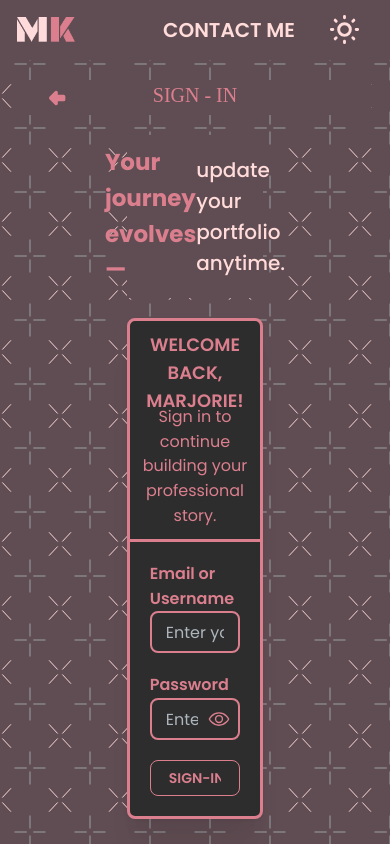
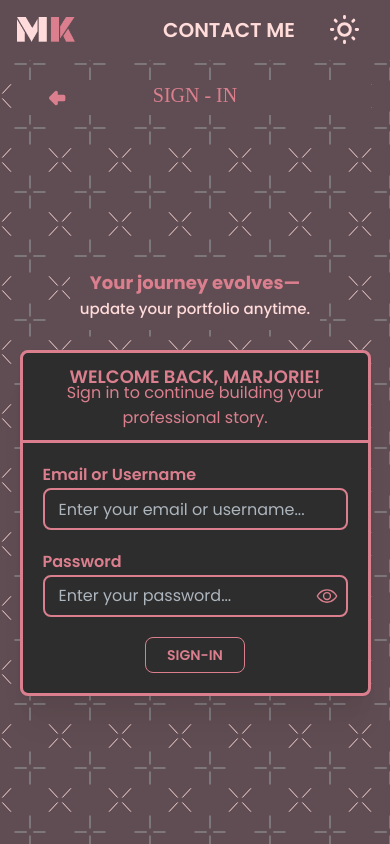
Before and after one commit to marjorie-portfolio/marjorie-portfolio-frontend, a React (Vite) app: page /sign-in in a window 390 px wide. Built offline with nearby package versions, Linux system fonts and the light colour scheme; no server answers; a web font is replaced by a local one.

Commit message:
modify login for mobile and add the visit recorder services and query

```diff
--- a/src/App.tsx
+++ b/src/App.tsx
@@ -1,9 +1,16 @@
+import { useEffect } from "react";
 import AppRoutes from "./routes";
 
 import { useRestoreSession } from "./hooks/useRestoreSession";
 
+import { useRecordVisit } from "./query/analytics";
+
 function App() {
   useRestoreSession();
+const recordVisit = useRecordVisit();
+  useEffect(() => {
+    recordVisit.mutate()
+  }, []);
 
   return <AppRoutes />;
 }
--- a/src/components/common/PageHeader.tsx
+++ b/src/components/common/PageHeader.tsx
@@ -22,6 +22,7 @@ export default function PageHeader({
   return (
     <Box w={"90%"} h={mobile? 35 : 70} pos="relative" bg={colors.bgBase} my={20}>
       {(
+        !hideBackButton &&
         <ActionIcon
           pos="absolute"
           left={15}
--- a/src/pages/sign-in/components/SignInDialog.tsx
+++ b/src/pages/sign-in/components/SignInDialog.tsx
@@ -18,7 +18,11 @@ import useAuthState from "../../../store/useAuthStore";
 
 import type { FetchUserRequest } from "../../../types/auth";
 
-export default function SignInDialog() {
+interface SignInDialogProps{
+  mobile: boolean
+}
+
+export default function SignInDialog({mobile}: SignInDialogProps) {
   const navigate = useNavigate()
   const { login } = useAuthState();
 
@@ -61,7 +65,7 @@ export default function SignInDialog() {
         style={{
           border: `3px solid ${colors.accPrimary}`,
         }}
-        w={"35%"}
+        w={mobile? "90%" : "35%"}
         bg={colors.bgHighlight}
         c={colors.accPrimary}
       >
--- a/src/pages/sign-in/components/SubTitle.tsx
+++ b/src/pages/sign-in/components/SubTitle.tsx
@@ -1,16 +1,36 @@
-import {Text, Flex} from "@mantine/core"
+import { Text, Flex } from "@mantine/core";
 
-import { useTheme } from "../../../context/ThemeContext"
+import { useTheme } from "../../../context/ThemeContext";
 
-export default function SubTitle(){
+interface SubTitleProps {
+  mobile: boolean;
+}
 
-    const {colors} = useTheme()
+export default function SubTitle({ mobile }: SubTitleProps) {
+  const { colors } = useTheme();
 
-    return(
-        <>
-         <Flex p={10} bg={colors.bgBase} align={"center"} justify={"center"} w={"35%"}>
-            <Text c={colors.accPrimary} fw={700} fz={23}>Your journey evolves—</Text>
-            <Text c={colors.text} fw={500} fz={20}>update your portfolio anytime.</Text>
-        </Flex></>
-    )
+  return (
+    <>
+      <Flex
+        direction={mobile ? "column" : "row"}
+        p={10}
+        bg={colors.bgBase}
+        align={"center"}
+        justify={"center"}
+        w={"auto"}
+      >
+        <Text
+          c={colors.accPrimary}
+          fw={700}
+          ta={"center"}
+          fz={mobile ? 18 : 23}
+        >
+          Your journey evolves—
+        </Text>
+        <Text c={colors.text} fw={500} fz={mobile ? 15 : 20}>
+          update your portfolio anytime.
+        </Text>
+      </Flex>
+    </>
+  );
 }
--- a/src/pages/sign-in/index.tsx
+++ b/src/pages/sign-in/index.tsx
@@ -1,17 +1,27 @@
 import { Flex, Group } from "@mantine/core";
+import { useMediaQuery } from "@mantine/hooks";
 
 import PageHeader from "../../components/common/PageHeader";
 import SubTitle from "./components/SubTitle";
 import SignInDialog from "./components/SignInDialog";
 
 export default function SignIn() {
+  const mobile = useMediaQuery("(max-width: 768px)");
+
   return (
     <>
       <Flex align={"center"} direction={"column"} mih="90vh">
         <PageHeader title={"SIGN - IN"} />
-        <Flex direction={"column"}  justify={"center"} align={"center"} w={"100%"} flex={1} gap={20}>
-          <SubTitle />
-          <SignInDialog />{" "}
+        <Flex
+          direction={"column"}
+          justify={"center"}
+          align={"center"}
+          w={"100%"}
+          flex={1}
+          gap={20}
+        >
+          <SubTitle mobile={mobile}/>
+          <SignInDialog mobile={mobile}/>
         </Flex>
       </Flex>
     </>
--- /dev/null
+++ b/src/query/analytics.ts
@@ -0,0 +1,9 @@
+import { useQuery, useMutation, } from "@tanstack/react-query"
+
+import {recordVisit} from "../services/analytics.ts"
+
+export function useRecordVisit(){
+    return useMutation({
+       mutationFn: recordVisit
+    })
+}
--- /dev/null
+++ b/src/services/analytics.ts
@@ -0,0 +1,5 @@
+import api from "./axios.ts"
+
+export async function recordVisit(){
+    return await api.post(`/analytics/recordVisits`)
+}
```
